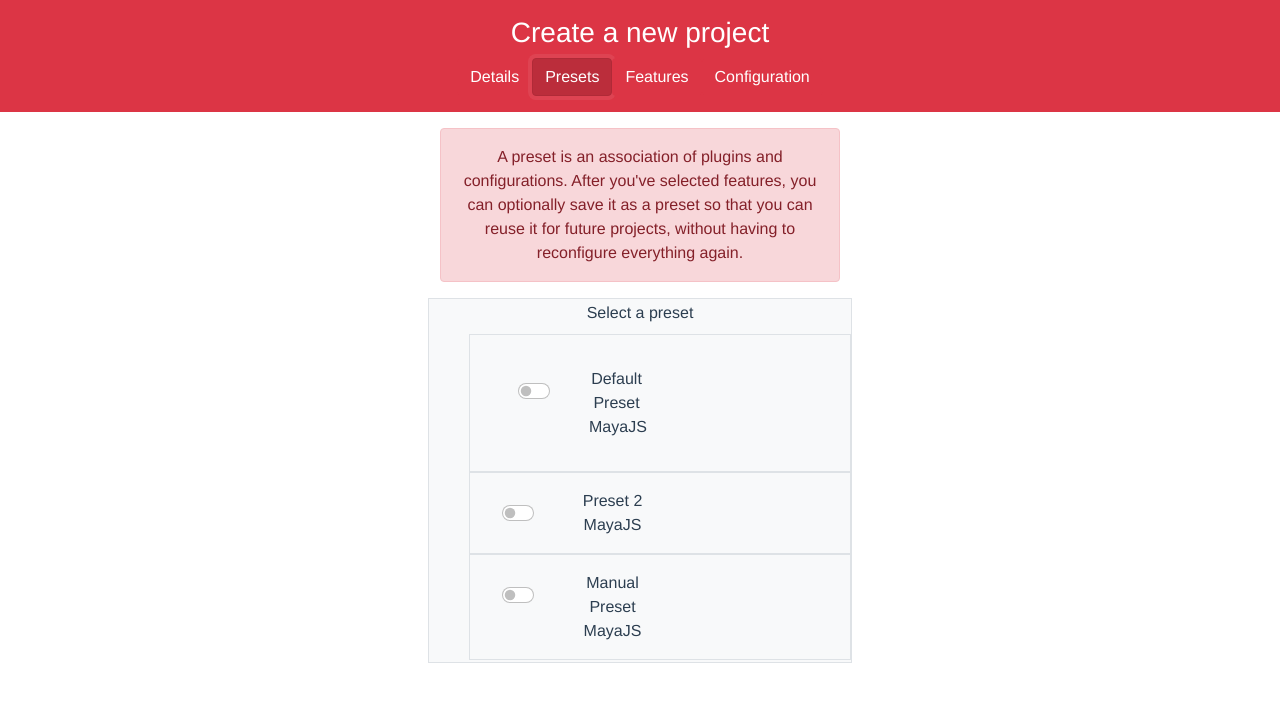
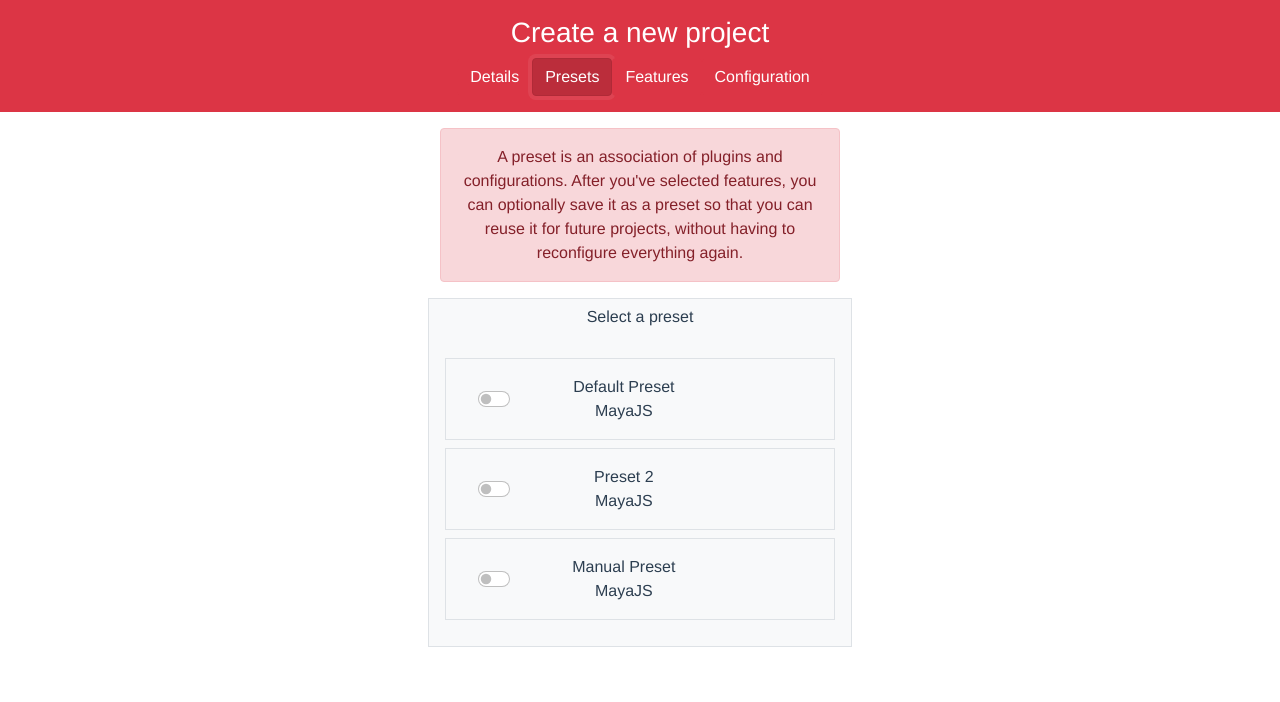
Before and after one commit to ryanngarciaa/mayajs-gui, a Vue app: page /new in a window 1280 px wide. Both pictures are taken after a click on the button "Presets". Shown: the top 702 px of the page. Built offline with nearby package versions, Linux system fonts and the light colour scheme.

Commit message:
Adjust margins and padding

```diff
--- a/src/components/Presets.vue
+++ b/src/components/Presets.vue
@@ -10,9 +10,9 @@
     </div>
     <div class="w-100 d-none d-md-block"></div>
     <div class="col-6 col-sm-4 border bg-light">
-      <h6 class="p-1">Select a preset</h6>
-      <div class="form-check form-switch">
-        <div class="row border bg-light p-3">
+      <h6 class="p-2">Select a preset</h6>
+      <div class="form-check form-switch p-3">
+        <div class="row border bg-light mb-2">
           <div class="col-2 col-md-3 p-3">
             <input
               class="form-check-input mt-3 ms-3"
@@ -20,12 +20,12 @@
               id="flexSwitchCheckDefault"
             />
           </div>
-          <div class="col-8 col-md-3 p-3">
+          <div class="col-8 col-md-5 p-3">
             <div class="col">Default Preset</div>
             <div class="col">MayaJS</div>
           </div>
         </div>
-        <div class="row border bg-light">
+        <div class="row border bg-light mb-2">
           <div class="co-2 col-md-3 p-3">
             <input
               class="form-check-input mt-3 ms-3"
@@ -33,12 +33,12 @@
               id="flexSwitchCheckDefault"
             />
           </div>
-          <div class="col-8 col-md-3 p-3">
+          <div class="col-8 col-md-5 p-3">
             <div class="col">Preset 2</div>
             <div class="col">MayaJS</div>
           </div>
         </div>
-        <div class="row border bg-light">
+        <div class="row border bg-light mb-2">
           <div class="co-2 col-md-3 p-3">
             <input
               class="form-check-input mt-3 ms-3"
@@ -46,7 +46,7 @@
               id="flexSwitchCheckDefault"
             />
           </div>
-          <div class="col-8 col-md-3 p-3">
+          <div class="col-8 col-md-5 p-3">
             <div class="col">Manual Preset</div>
             <div class="col">MayaJS</div>
           </div>
```
